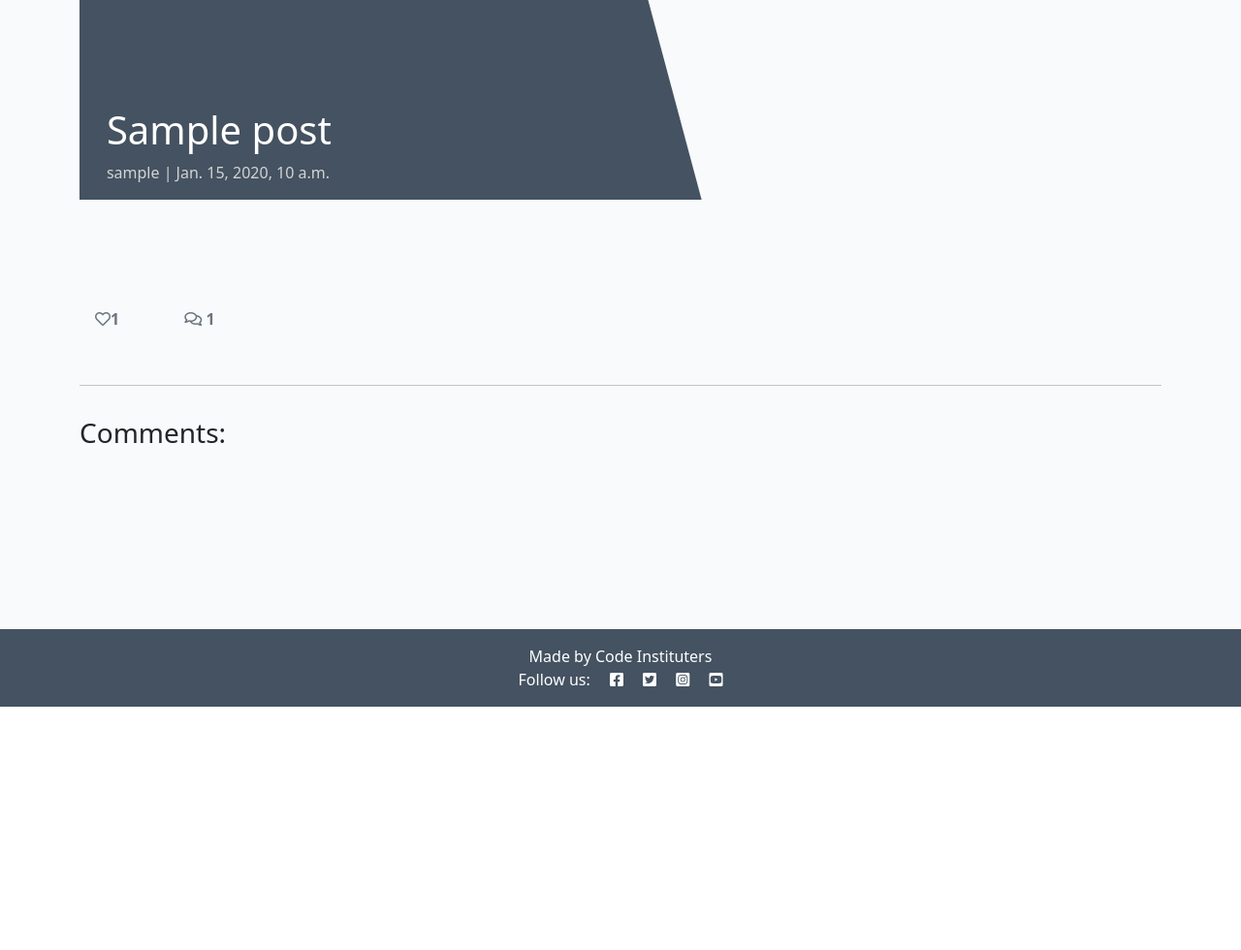
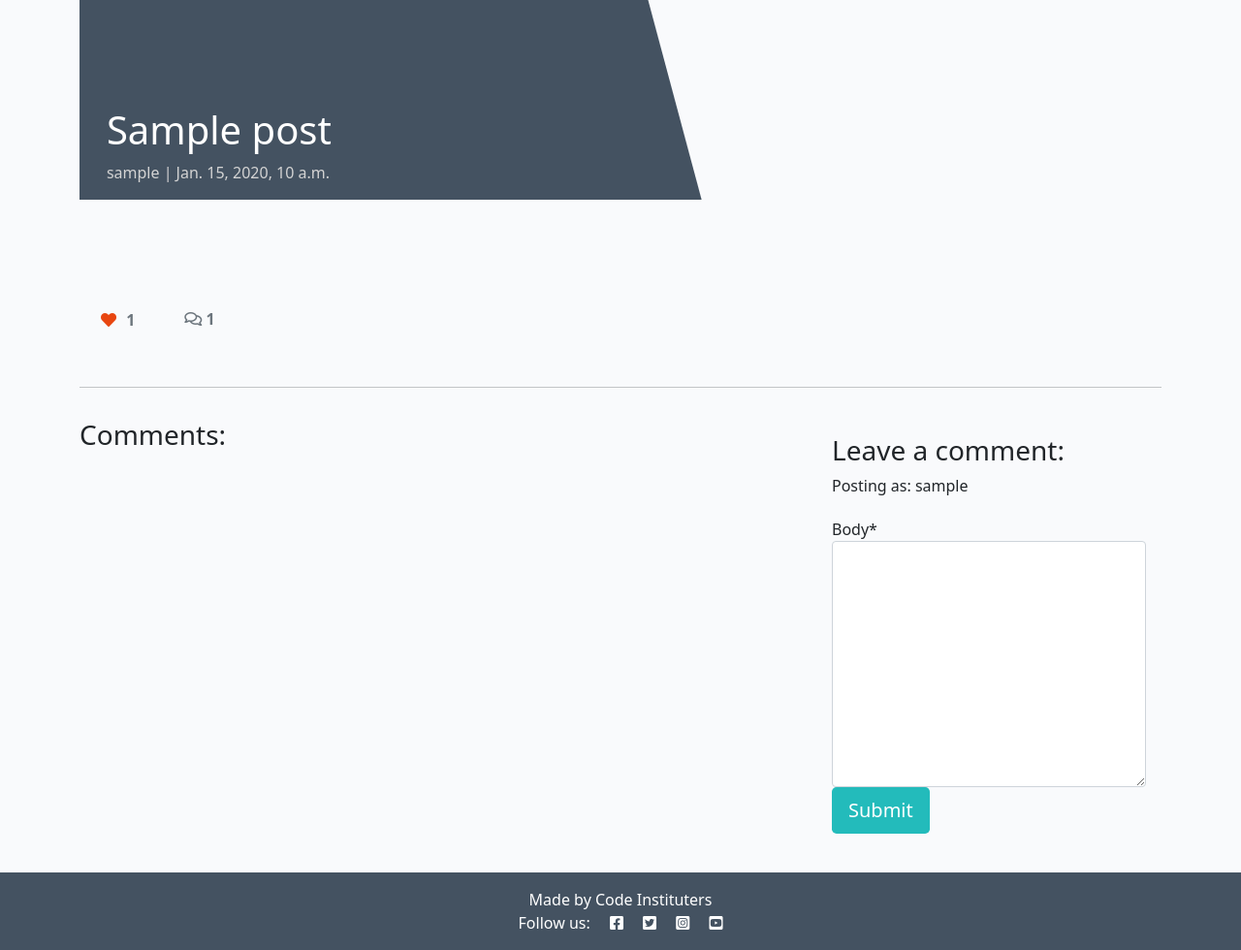
Before and after one commit to healygi/DjangoBlog, a Django app: a page that uses templates/post_detail.html in a window 1280 px wide. Shown: the part 71-1051 px from the top of the page at 97% size. Before the commit the page ends 800 px from the top, so only its background shows below. Run offline with Django 3.2, Linux system fonts and the light colour scheme; a user stored in the database is signed in; tables that the repository leaves empty hold one stand-in row (values such as "Sample post"); some libraries are stand-ins or nearby versions.

Commit message:
Add like and comment functionality

```diff
--- a/blog/urls.py
+++ b/blog/urls.py
@@ -4,4 +4,5 @@
 urlpatterns = [
     path('', views.PostList.as_view(), name='home'),
     path('<slug:slug>/', views.PostDetail.as_view(), name='post_detail'),
+    path('like/<slug:slug>', views.PostLike.as_view(), name='post_like'),
 ]
--- a/blog/views.py
+++ b/blog/views.py
@@ -1,5 +1,6 @@
-from django.shortcuts import render, get_object_or_404
+from django.shortcuts import render, get_object_or_404, reverse
 from django.views import generic, View
+from django.http import HttpResponseRedirect
 from .models import Post
 from .forms import CommentForm
 
@@ -25,7 +26,51 @@
             {
                 "post": post,
                 "comments": comments,
+                 "commented": False,
                 "liked": liked,
                 "comment_form": CommentForm()
             },
         )
+
+    def post(self, request, slug, *args, **kwargs):
+        queryset = Post.objects.filter(status=1)
+        post = get_object_or_404(queryset, slug=slug)
+        comments = post.comments.filter(approved=True).order_by('created_on')
+        liked = False
+        if post.likes.filter(id=self.request.user.id).exists():
+            liked = True
+
+        comment_form = CommentForm(data=request.POST)
+
+        if comment_form.is_valid():
+            comment_form.instance.email = request.user.email
+            comment_form.instance.name = request.user.username
+            comment = comment_form.save(commit=False)
+            comment.post = post
+            comment.save()
+        else:
+            comment_form = CommentForm()
+
+        return render(
+            request,
+            "post_detail.html",
+            {
+                "post": post,
+                "comments": comments,
+                "commented": True,
+                "liked": liked,
+                "comment_form": CommentForm()
+            },
+        )
+
+class PostLike(View):
+
+    def post(self, request, slug):
+        post = get_object_or_404(Post, slug=slug)
+
+        if post.likes.filter(id=request.user.id).exists():
+            post.likes.remove(request.user)
+        else:
+            post.likes.add(request.user)
+
+        return HttpResponseRedirect(reverse('post_detail', args=[slug]))
--- a/templates/post_detail.html
+++ b/templates/post_detail.html
@@ -1,4 +1,6 @@
 {% extends 'base.html' %} {% block content %}
+
+{% load crispy_forms_tags %}
 
 <div class="masthead">
     <div class="container">
@@ -33,8 +35,29 @@
                 <div class="row">
 
                     <div class="col-1">
-                        <!-- The number of likes goes before the closing strong tag -->
-                        <strong class="text-secondary"><i class="far fa-heart"></i>{{ post.number_of_likes }} </strong>
+                        <strong>
+                            {% if user.is_authenticated %}
+                            <form class="d-inline" action="{% url 'post_like' post.slug %}" method="POST">
+                                {% csrf_token %}
+                                {% if liked %}
+
+                                <button type="submit" name="blogpost_id" value="{{post.slug}}" class="btn-like"><i
+                                class="fas fa-heart"></i></button>
+
+                                {% else %}
+
+                                <button type="submit" name="blogpost_id" value="{{post.slug}}" class="btn-like"><i
+                                    class="far fa-heart"></i></button>
+
+                                {% endif %}
+
+                            </form>
+                            {% else %}
+
+                            <span class="text-secondary"><i class="far fa-heart"></i></span>
+                            {% endif %}
+                            <span class="text-secondary"> {{ post.number_of_likes }}</span>
+                        </strong>
                     </div>
                     <div class="col-1">
                         {% with comments.count as total_comments %}
@@ -76,6 +99,23 @@
         <div class="col-md-4 card mb-4  mt-3 ">
             <div class="card-body">
                 <!-- For later -->
+                {% if commented %}
+                <div class="alert alert-success" role="alert">
+                    Your comment is awaiting approval
+                </div>
+                {% else %}
+
+                {% if user.is_authenticated %}
+
+                <h3>Leave a comment:</h3>
+                <p>Posting as: {{ user.username }}</p>
+                <form method="post" style="margin-top: 1.3em;">
+                {{ comment_form | crispy }}
+                {% csrf_token %}
+                <button type="submit" class="btn btn-signup btn-lg">Submit</button>
+                </form>
+                {% endif %}
+                {% endif %}
             </div>
         </div>
     </div>
```
